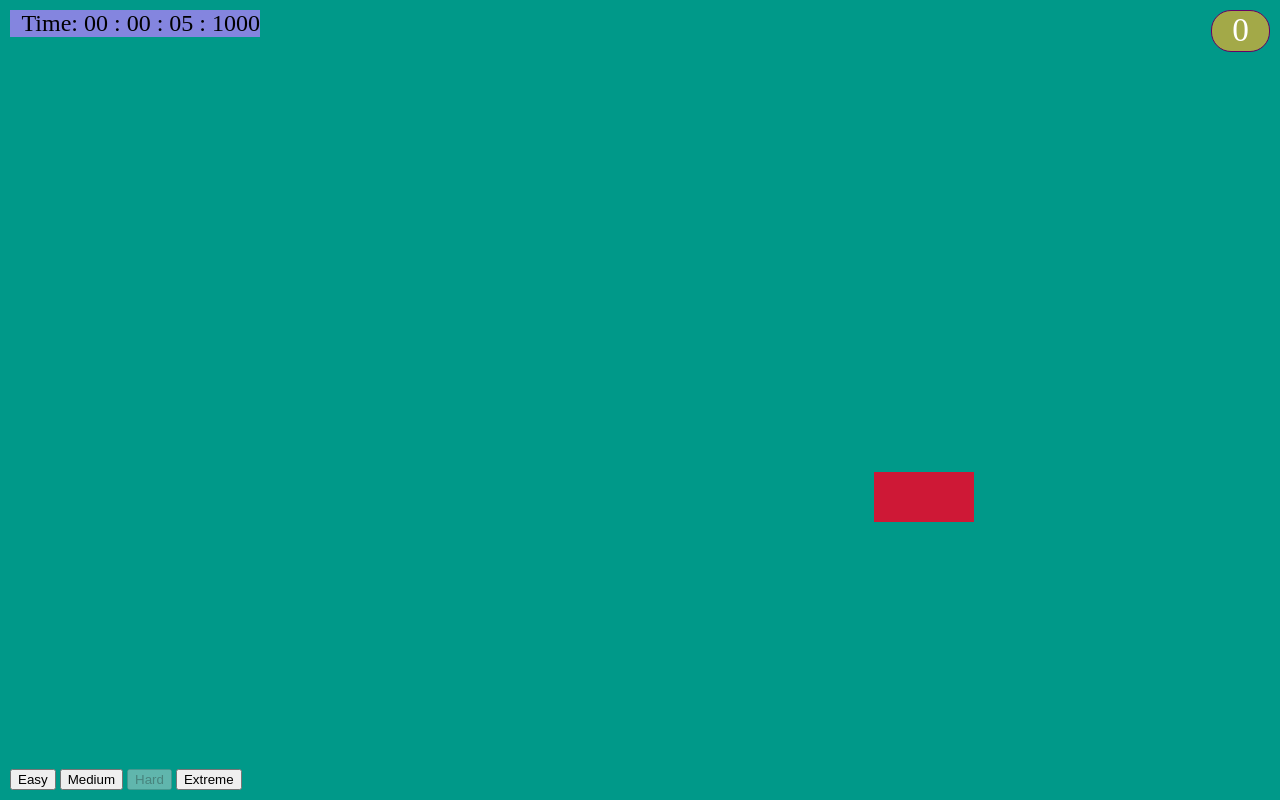
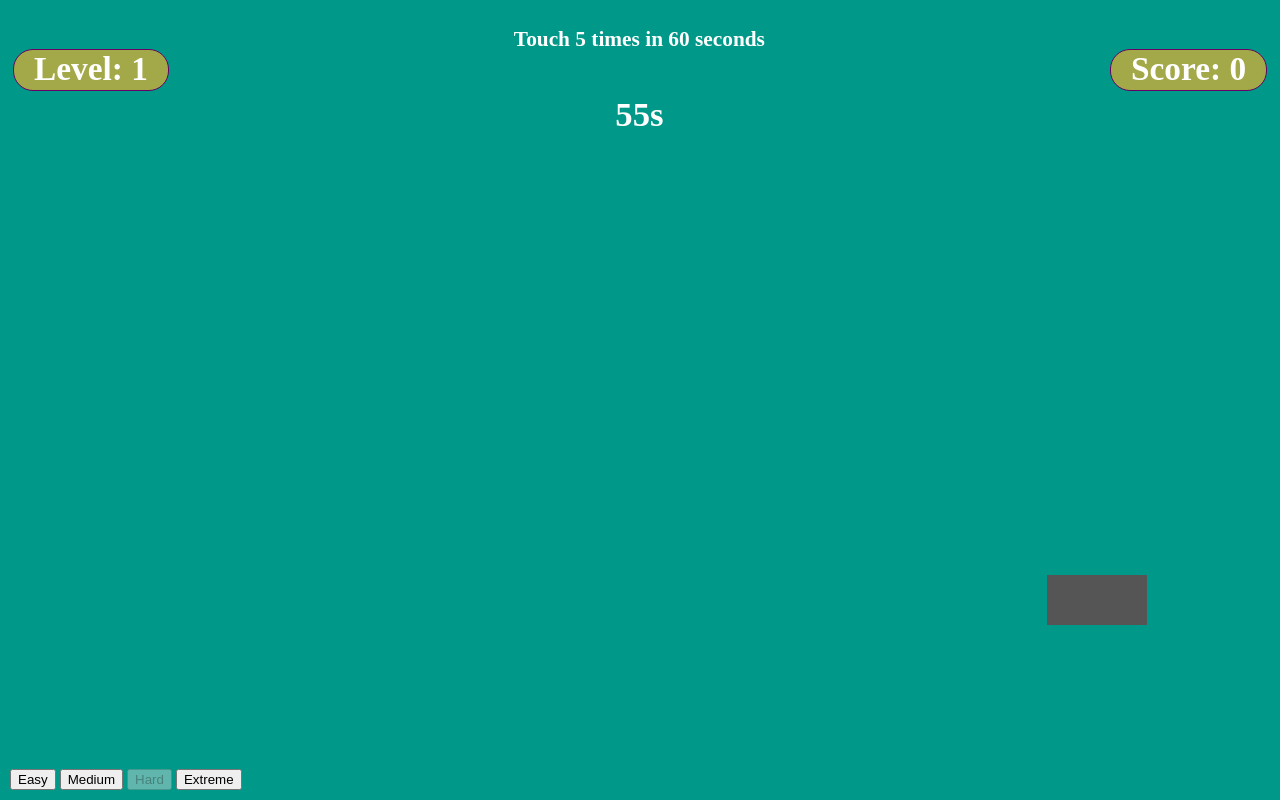
Before and after one commit to lap00zza/catch_me, a website: page src/index.html in a window 1280 px wide. Drawn offline with Linux system fonts and the light colour scheme.

Commit message:
add levels

```diff
--- a/src/index.html
+++ b/src/index.html
@@ -7,10 +7,17 @@
 <head>
     <meta charset="utf-8">
     <style>
+        #header{
+            background-color: #009989;
+            display: block;
+            height: 100px;
+            padding-left: 5px;
+            padding-right: 5px;
+            padding-bottom: 8px;
+            padding-top: 1px;
+        }
         #counter {
-            position: absolute;
-            right: 10px;
-            top: 10px;
+            position: relative;
             height: 40px;
             padding: 0 20px;
             font-size: 25pt;
@@ -19,16 +26,35 @@
             background-color: #A3A948;
             border-radius: 20px;
             border: 1px solid #660066;
+            z-index: 100;
+            display: inline-block;
+            float: right;
         }
-        #chronometer {
-            position: absolute;
-            left: 10px;
-            top: 10px;
-            width: 250px;
-            font-size: 18pt;
-            background: rgb(132, 133, 223);
-            text-align: right;
+        #level_num {
+            float: left;
+            display: inline-block;
             z-index: 100;
+            position: relative;
+            height: 40px;
+            padding: 0 20px;
+            font-size: 25pt;
+            color: white;
+            text-align: center;
+            background-color: #A3A948;
+            border-radius: 20px;
+            border: 1px solid #660066;
+
+        }
+        #level_description {
+            text-align: center;
+            z-index: 100;
+            position: relative;
+        }
+        #time_remaining {
+            text-align: center;
+            font-size: 26pt;
+            z-index: 100;
+            position: relative;
         }
         .difficulty {
             position: absolute;
@@ -56,6 +82,13 @@
             60% {transform: scaleX(1.15) scaleY(0.85);}
             100% {transform: scale(1);}
         }
+        h2 {
+            height: 40px;
+            padding: 0 20px;
+            font-size: 16pt;
+            color: white;
+            text-align: center;
+        }
     </style>
 </head>
 <body>
@@ -63,10 +96,16 @@
     Why wrap? Coz firefox is a princess and cant track mouseover
     on the body. Screw you sly fox.
     -->
+    <div id="header">
+        <div id="level">
+            <h1 id="level_num"></h1>
+            <h1 id="counter" class="animated">0</h1>
+            <h2 id="level_description"></h2>
+            <h2 id="time_remaining"></h2>
+        </div>
+    </div>
     <div class="body">
-        <div id="counter">0</div>
         <div id="catch_me"></div>
-        <div id="chronometer"></div>
         <div class="difficulty">
             <button class="diff-btn" id="EASY">Easy</button>
             <button class="diff-btn" id="MEDIUM">Medium</button>
--- a/src/script.js
+++ b/src/script.js
@@ -1,50 +1,3 @@
-/* --- Chronometer --- */
-// Chronometer variables
-let clear_time;
-let milliseconds = 0, seconds = 0, minutes = 0, hours = 0;
-let chron_millis, chron_secs, chron_mins, chron_hours;
-
-const start_chron = () => {
-    // Formatting milliseconds to show in chronometer
-    chron_millis = (milliseconds < 1000) ? ("0" + milliseconds) : (milliseconds);
-    if (milliseconds === 1000) {
-        milliseconds = 0;
-        seconds++;
-    }
-    // Formatting seconds to show in chronometer
-    chron_secs = (seconds < 10) ? ("0" + seconds + " : ") : (seconds + " : ");
-    if (seconds === 60) {
-        seconds = 0;
-        minutes++;
-    }
-    // Formatting minutes to show in chronometer
-    chron_mins = (minutes < 10) ? ("0" + minutes + " : ") : (minutes + " : ");
-    if (minutes === 60) {
-        minutes = 0;
-        hours++;
-    }
-    // Formatting hours to show in chronometer
-    chron_hours = (hours < 10) ? ("0" + hours + " : ") : (hours + " : ");
-
-    // Display the chronometer
-    const chron = document.getElementById("chronometer");
-    chron.innerHTML = "Time: " + chron_hours + chron_mins + chron_secs + chron_millis;
-    milliseconds += 100;
-    clear_time = setTimeout(start_chron, 100);
-};
-
-const reset_chron = () => {
-    milliseconds = 0;
-    seconds = 0;
-    minutes = 0;
-    hours = 0;
-};
-
-const stop_chron = () => {
-    clearTimeout(clear_time)
-};
-/* ---~~~--- */
-
 // Available difficulties
 const diff_enum = {
     EASY: 0,
@@ -70,7 +23,10 @@ const catch_me = document.getElementById("catch_me"),
     body = document.querySelectorAll(".body")[0],
     diff_btns = document.querySelectorAll(".diff-btn"),
     active_diff_btn = document.getElementById(diff_param),
-    x = document.getElementById("count-sound");
+    x = document.getElementById("count-sound"),
+    level_num = document.getElementById("level_num"),
+    level_description = document.getElementById("level_description"),
+    time_remaining = document.getElementById("time_remaining");
 
 // Useful global values
 const catch_height = 50,
@@ -79,7 +35,8 @@ const catch_height = 50,
 
 const incr_counter = () => {
   counter.classList.remove("animated");
-  counter.innerText = +counter.innerText + 1;
+  count++;
+  setCounter(count);
   counter.classList.add("animated");
   x.play();
   setTimeout(() => {x.pause();x.currentTime = 0;},800);
@@ -90,9 +47,16 @@ const rand_x = () => rand(window.innerWidth - catch_width),
     mv_catch_x = () => mv_x(catch_me, rand_x()),
     mv_catch_y = () => mv_y(catch_me, rand_y());
 
+
+// Variables for level scoring/timing
+let current_level = 1;
+let count = 0;
+let total_score = 0;
+let target_score, target_time, target_time_millis;
+
 // Initial State
 active_diff_btn.setAttribute("disabled", "disabled");
-start_chron();
+// start_chron();
 catch_me.style.position = "absolute";
 catch_me.style.height = catch_height + "px";
 catch_me.style.width = catch_width + "px";
@@ -127,3 +91,90 @@ diff_btns.forEach(el => {
         window.location.replace(url);
     })
 });
+
+
+let setTargets = () => {
+    target_time = 60; // seconds
+    target_time_millis = target_time * 1000;
+    target_score = current_level * 5;
+}
+
+let setCounter = (count) => {
+    counter.innerHTML = "Score: " + count;
+}
+
+let setLevel = (level) => {
+    level_num.innerHTML = "Level: " + level;
+}
+
+let setLevelDescription = (level) => {
+    setTargets();
+    level_description.innerHTML = "Touch " + target_score + " times in " + target_time + " seconds";
+}
+
+let displayTimer = (time) => {
+    let tr = Math.round(time/1000);
+    time_remaining.innerHTML = tr+"s";
+}
+
+let advanceLevel = () => {
+    current_level++;
+}
+
+let end_game = () => {
+    total_score += count;
+    alert("You passed " + (current_level - 1) + " levels and earned a score of " + total_score + "!");
+}
+
+let startNewLevel = () => {
+
+    setLevel(current_level);
+    setCounter(0);
+    setLevelDescription(current_level);
+    mv_catch_x();
+    mv_catch_y();
+    total_score += count;
+    count = 0;
+
+
+    alert("Ready...Set...Go!");
+
+    // Starting value for level timer,
+    let level_start = new Date().getTime();
+
+
+    var t = setInterval(function() {
+
+          // Get todays date and time
+          var now = new Date().getTime();
+          let timer = target_time_millis + (level_start - now);
+          displayTimer(timer);
+
+
+          if (timer < 0 ) {
+            clearInterval(t);
+            alert("Time's Up!");
+            end_game();
+        }
+        if (count >= target_score) {
+            alert("Congratulations! You have leveled up.");
+            clearInterval(t);
+            advanceLevel();
+            startNewLevel();
+        }
+    }, 100);
+}
+
+let game = () => {
+    // Initial State
+    catch_me.style.position = "absolute";
+    catch_me.style.height = catch_height + "px";
+    catch_me.style.width = catch_width + "px";
+    catch_me.style.backgroundColor = "#555";
+
+
+    startNewLevel();
+
+}
+
+game();
```
